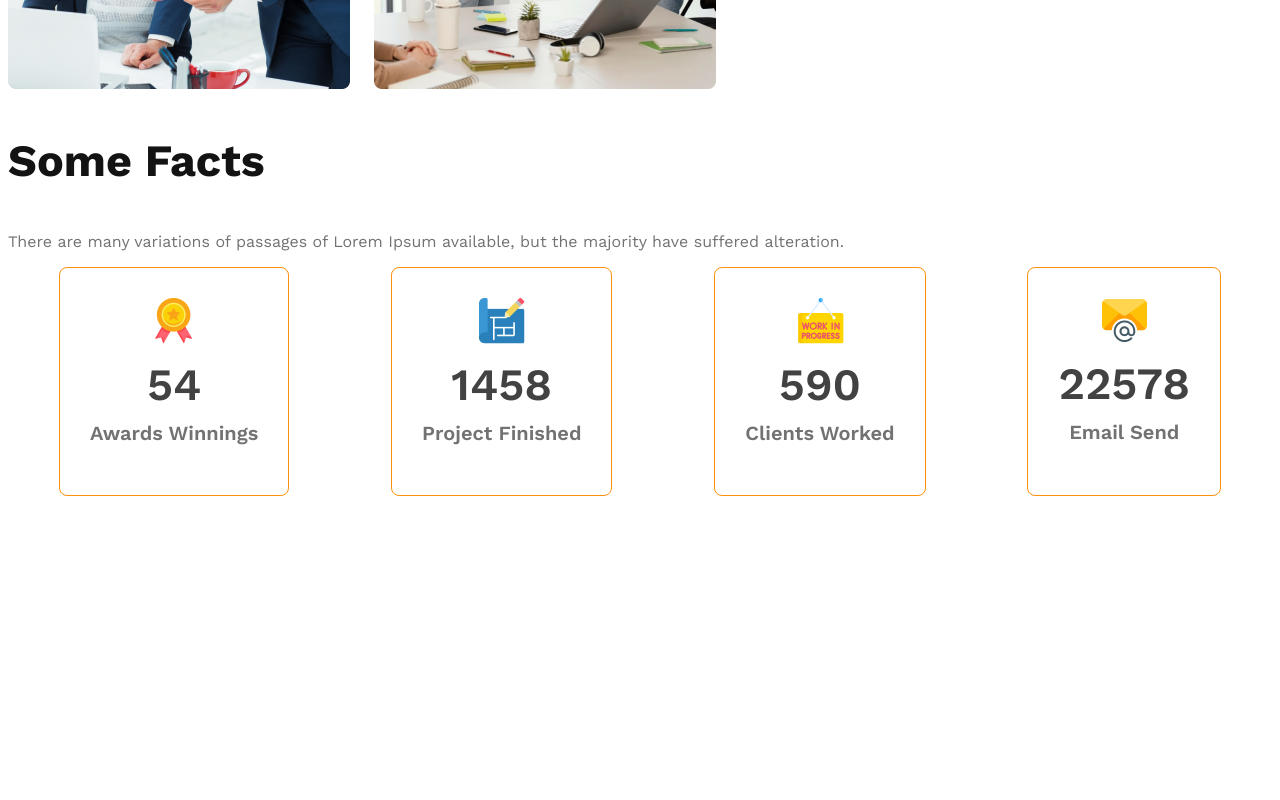
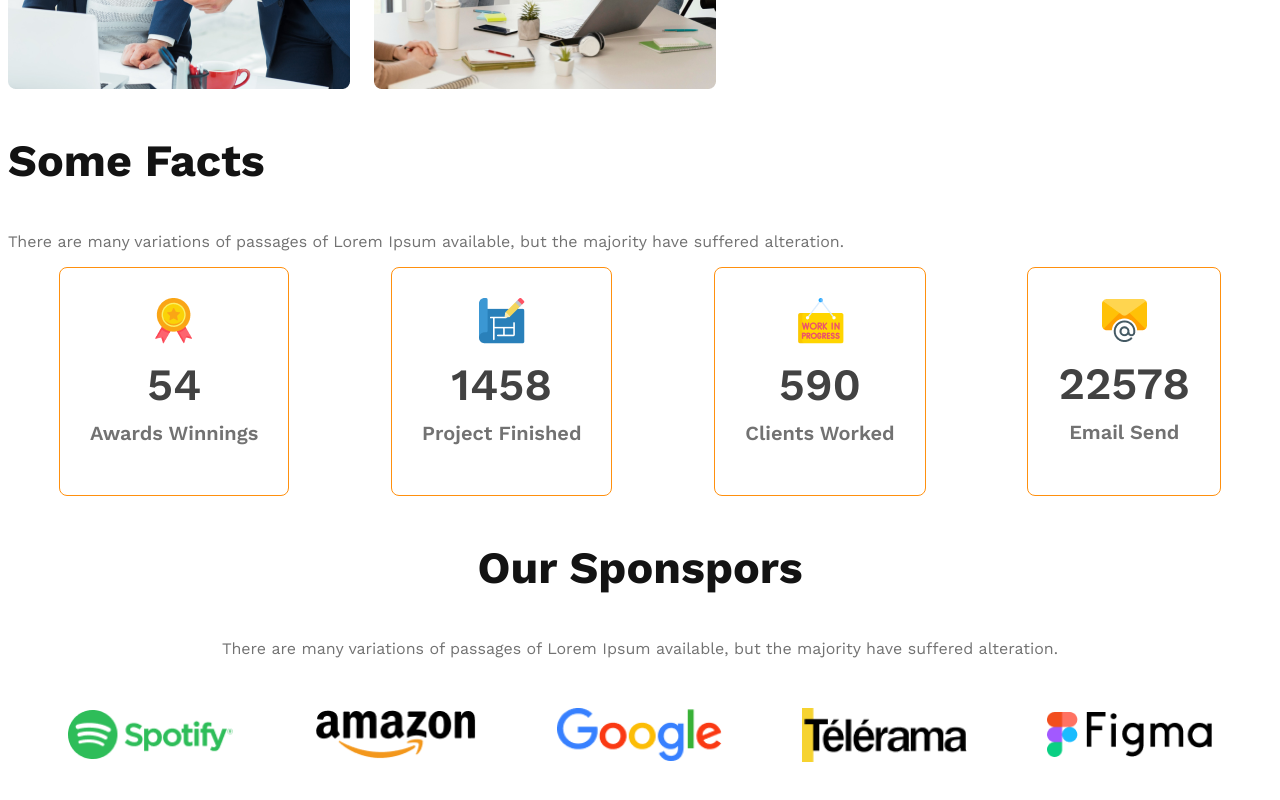
Before and after one commit to kushalkumarghosh/g3-architects-website, a plain HTML site: page index.html in a window 1280 px wide. Shown: the part 1700-2500 px from the top of the page. Before the commit the page ends 2266 px from the top, so only its background shows below. Drawn offline with nearby package versions, Linux system fonts and the light colour scheme.

Commit message:
added the sponsors section

```diff
--- a/index.html
+++ b/index.html
@@ -98,6 +98,22 @@
 
 
         </section>
+        <!-- sponsors section start -->
+        <section class="sponsors">
+            <h3 class="section-title">
+                Our Sponspors
+            </h3>
+            <p class="text-light-gray">
+                There are many variations of passages of Lorem Ipsum available, but the majority have suffered alteration.
+            </p>
+            <div class="sponsors-img-container">
+                <img src="images/sponsors/spotify.png" alt="">
+                <img src="images/sponsors/amazon.png" alt="">
+                <img src="images/sponsors/google.png" alt="">
+                <img src="images/sponsors/telerama.png" alt="">
+                <img src="images/sponsors/figma.png" alt="">
+            </div>
+        </section>
     </main>
     <footer></footer>
 
--- a/styles/architect.css
+++ b/styles/architect.css
@@ -136,6 +136,20 @@ main {
     font-size: 1.25rem;
     margin-top: 5px;
 }
+/* sponsors styles */
+.sponsors{
+    text-align: center;
+}
+.sponsors-img-container{
+    margin-top: 50px;
+    display: flex;
+    justify-content: space-evenly;
+    align-items: center;
+    gap: 20px;
+}
+.sponsors-img-container img{
+    width: 165px;
+}
 
 /* responsive media queries */
 /* mobile devices */
@@ -146,7 +160,8 @@ main {
 
     nav,
     .facts-card-container,
-    .teams-container {
+    .teams-container,
+    .sponsors-img-container {
         flex-direction: column;
     }
 
@@ -170,7 +185,8 @@ main {
     }
 
     nav,
-    .teams-container {
+    .teams-container,
+    .sponsors-img-container {
         flex-direction: column;
     }
 }
```
